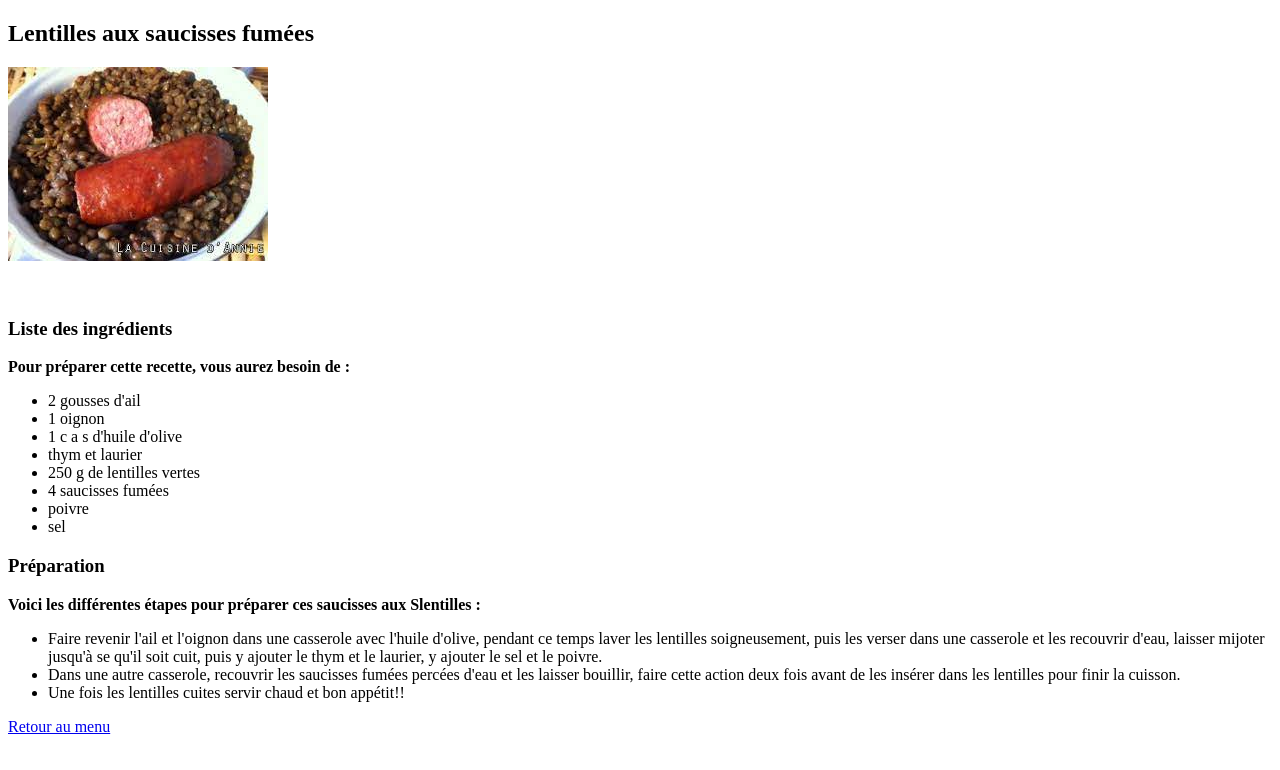
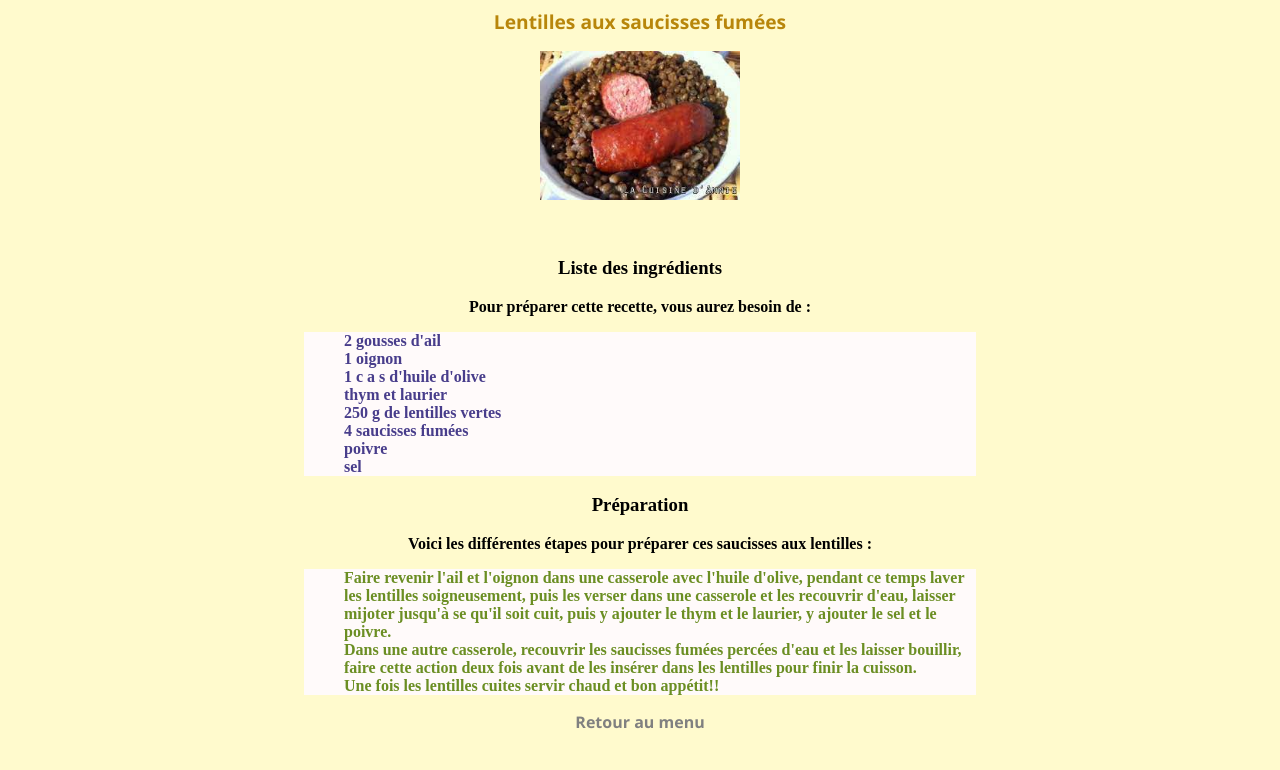
Before and after one commit to jmseracodin/odin-recipes, a plain HTML site: page lentilles.html in a window 1280 px wide. Drawn offline with Linux system fonts and the light colour scheme.

Commit message:
ajout du style

```diff
--- a/lentilles.html
+++ b/lentilles.html
@@ -5,14 +5,15 @@
     <meta http-equiv="X-UA-Compatible" content="IE=edge">
     <meta name="viewport" content="width=device-width, initial-scale=1.0">
     <title>Lentilles aux saucisses fumées</title>
+    <link rel="stylesheet" href="recipes.css">
 </head>
 <body>
-    <h2>Lentilles aux saucisses fumées</h2>
+    <div class="titre">Lentilles aux saucisses fumées</div>
     <p><img src="images/saucisses.jpeg"></p>
     <br/>
     <h3>Liste des ingrédients</h3>
     <p><strong>Pour préparer cette recette, vous aurez besoin de :</strong></p>
-    <ul>
+    <ul class="ingredients">
         <li>2 gousses d'ail</li>
         <li>1 oignon</li>
         <li>1 c a s d'huile d'olive</li>
@@ -23,8 +24,8 @@
         <li>sel</li>
     </ul>
     <h3>Préparation</h3>
-    <p><strong>Voici les différentes étapes pour préparer ces saucisses aux Slentilles :</strong></p>
-    <ul>
+    <p><strong>Voici les différentes étapes pour préparer ces saucisses aux lentilles :</strong></p>
+    <ul class="etapes">
         <li>Faire revenir l'ail et l'oignon dans une casserole avec l'huile d'olive, pendant ce temps laver les lentilles soigneusement, puis les verser dans une casserole et les recouvrir d'eau, laisser mijoter jusqu'à se qu'il soit cuit, puis y ajouter le thym et le laurier, y ajouter le sel et le poivre.</li>
         <li>Dans une autre casserole, recouvrir les saucisses fumées percées d'eau et les laisser bouillir, faire cette action deux fois avant de les insérer dans les lentilles pour finir la cuisson.</li>
         <li>Une fois les lentilles cuites servir chaud et bon appétit!!</li>
--- /dev/null
+++ b/recipes.css
@@ -0,0 +1,62 @@
+body {
+    background-color:lemonchiffon;
+    text-align:center;
+     }
+
+a {
+    text-decoration: none;
+    color:midnightblue;
+    font-weight: bolder;
+    font-family: 'Segoe UI', Tahoma, Geneva, Verdana, sans-serif;
+}
+
+a:hover {
+    color:slategrey;
+}
+
+a:link {
+    color:gray;
+}
+
+img {
+    width: 200px;
+    height:auto;
+}
+
+ul {
+    list-style-type: none;
+    background-color:snow;
+    text-align:left;
+}
+
+.ingredients, .etapes{
+    width: 50%;
+    margin:auto;
+}
+
+.ingredients li {
+  color:darkslateblue;
+  font-weight: bold;
+}
+
+.etapes li {
+    color:olivedrab;
+    font-weight: bold;
+}
+
+
+.titre {
+    text-align:center;
+    color: darkgoldenrod;
+    font-weight: bolder;
+    font-family: 'Segoe UI', Tahoma, Geneva, Verdana, sans-serif;
+    font-size:larger;
+}
+
+.wrap {
+    width : 50%;
+    margin : auto;
+    text-align:center;
+    border:1px solid grey;
+
+}
```
Also changed, not shown: bourgui.html (+4 -3 lines), index.html (+4 -1 lines), saumon.html (+4 -3 lines).
